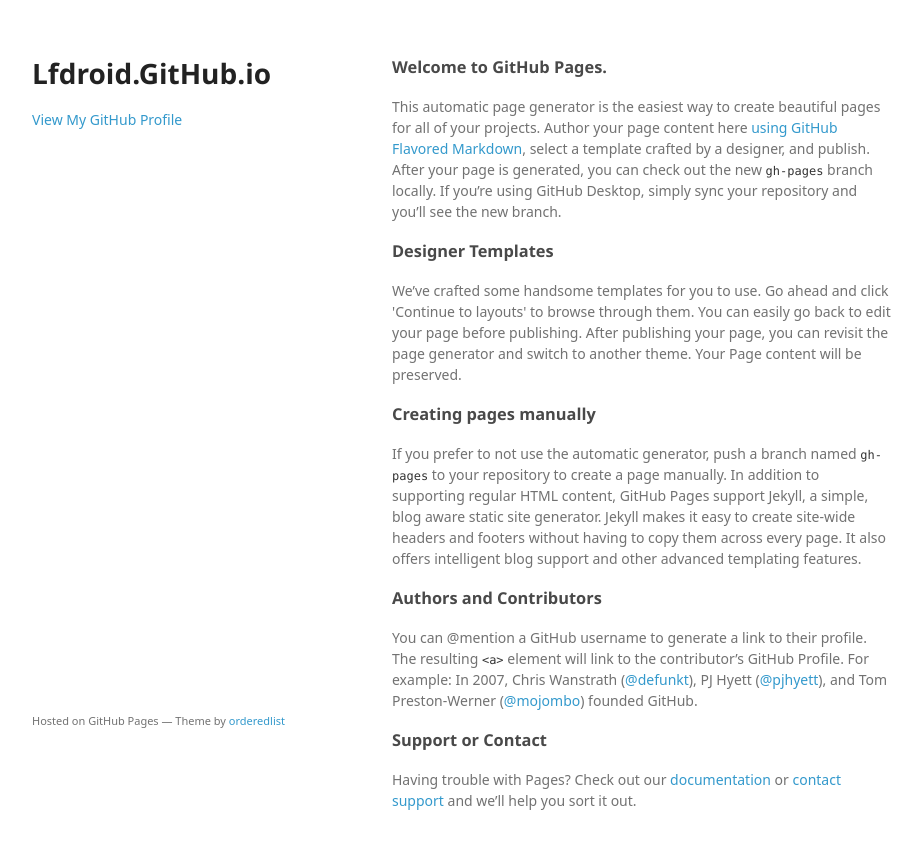
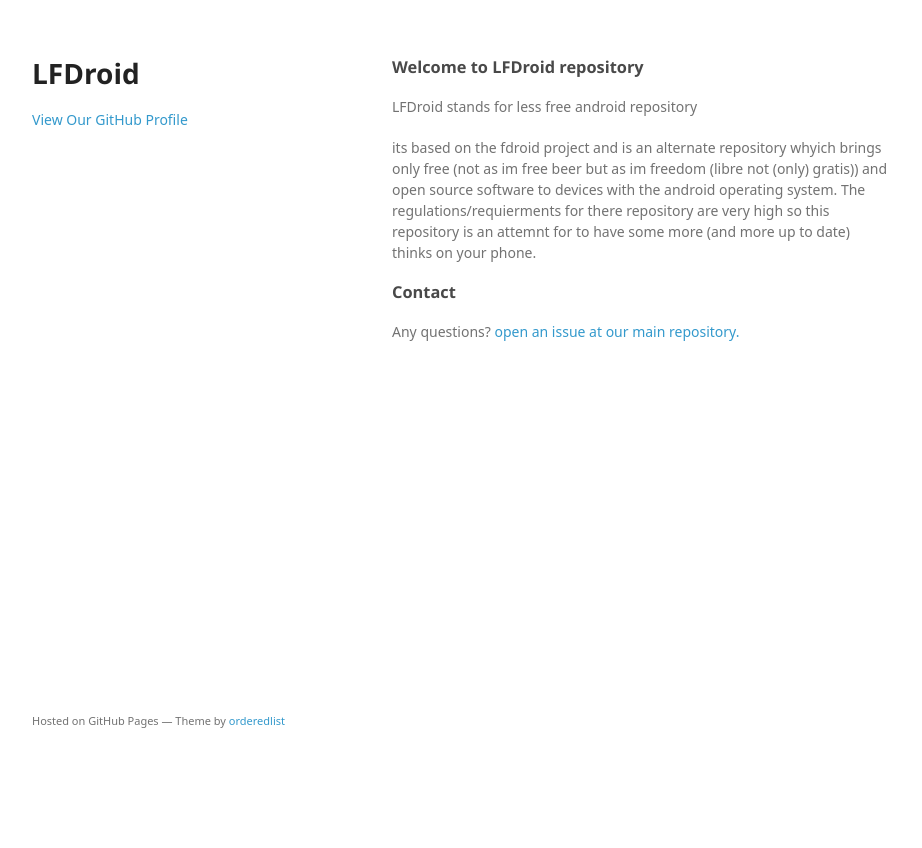
Before and after one commit to LFDroid/lfdroid.github.io, a plain HTML site: page index.html in a window 1280 px wide. Shown: the whole page, without its empty margins (178-1100 px from the left). After the commit the page ends 800 px from the top, so only its background shows below. Drawn offline with Linux system fonts and the light colour scheme; a web font is replaced by a local one.

Commit message:
adjust the main page to dont be a placeholder...

```diff
--- a/index.html
+++ b/index.html
@@ -3,7 +3,7 @@
   <head>
     <meta charset="utf-8">
     <meta http-equiv="X-UA-Compatible" content="chrome=1">
-    <title>Lfdroid.GitHub.io by LFDroid</title>
+    <title>LFDroid</title>
 
     <link rel="stylesheet" href="stylesheets/styles.css">
     <link rel="stylesheet" href="stylesheets/github-light.css">
@@ -15,38 +15,25 @@
   <body>
     <div class="wrapper">
       <header>
-        <h1>Lfdroid.GitHub.io</h1>
+        <h1>LFDroid</h1>
         <p></p>
 
 
-        <p class="view"><a href="https://github.com/LFDroid">View My GitHub Profile</a></p>
+        <p class="view"><a href="https://github.com/LFDroid">View Our GitHub Profile</a></p>
 
       </header>
       <section>
         <h3>
-<a id="welcome-to-github-pages" class="anchor" href="#welcome-to-github-pages" aria-hidden="true"><span aria-hidden="true" class="octicon octicon-link"></span></a>Welcome to GitHub Pages.</h3>
+<a id="welcome-to-github-pages" class="anchor" href="#welcome-to-github-pages" aria-hidden="true"><span aria-hidden="true" class="octicon octicon-link"></span></a>Welcome to LFDroid repository</h3>
 
-<p>This automatic page generator is the easiest way to create beautiful pages for all of your projects. Author your page content here <a href="https://guides.github.com/features/mastering-markdown/">using GitHub Flavored Markdown</a>, select a template crafted by a designer, and publish. After your page is generated, you can check out the new <code>gh-pages</code> branch locally. If you’re using GitHub Desktop, simply sync your repository and you’ll see the new branch.</p>
+<p>LFDroid stands for less free android repository</p>
 
+<p>its based on the fdroid project and is an alternate repository whyich brings only free (not as im free beer but as im freedom (libre not (only) gratis)) and open source software to devices with the android operating system. The regulations/requierments for there repository are very high so this repository is an attemnt for to have some more (and more up to date) thinks on your phone.
+</p>
 <h3>
-<a id="designer-templates" class="anchor" href="#designer-templates" aria-hidden="true"><span aria-hidden="true" class="octicon octicon-link"></span></a>Designer Templates</h3>
+<a id="contact" class="anchor" href="contact" aria-hidden="true"><span aria-hidden="true" class="octicon octicon-link"></span></a>Contact</h3>
 
-<p>We’ve crafted some handsome templates for you to use. Go ahead and click 'Continue to layouts' to browse through them. You can easily go back to edit your page before publishing. After publishing your page, you can revisit the page generator and switch to another theme. Your Page content will be preserved.</p>
-
-<h3>
-<a id="creating-pages-manually" class="anchor" href="#creating-pages-manually" aria-hidden="true"><span aria-hidden="true" class="octicon octicon-link"></span></a>Creating pages manually</h3>
-
-<p>If you prefer to not use the automatic generator, push a branch named <code>gh-pages</code> to your repository to create a page manually. In addition to supporting regular HTML content, GitHub Pages support Jekyll, a simple, blog aware static site generator. Jekyll makes it easy to create site-wide headers and footers without having to copy them across every page. It also offers intelligent blog support and other advanced templating features.</p>
-
-<h3>
-<a id="authors-and-contributors" class="anchor" href="#authors-and-contributors" aria-hidden="true"><span aria-hidden="true" class="octicon octicon-link"></span></a>Authors and Contributors</h3>
-
-<p>You can @mention a GitHub username to generate a link to their profile. The resulting <code>&lt;a&gt;</code> element will link to the contributor’s GitHub Profile. For example: In 2007, Chris Wanstrath (<a href="https://github.com/defunkt" class="user-mention">@defunkt</a>), PJ Hyett (<a href="https://github.com/pjhyett" class="user-mention">@pjhyett</a>), and Tom Preston-Werner (<a href="https://github.com/mojombo" class="user-mention">@mojombo</a>) founded GitHub.</p>
-
-<h3>
-<a id="support-or-contact" class="anchor" href="#support-or-contact" aria-hidden="true"><span aria-hidden="true" class="octicon octicon-link"></span></a>Support or Contact</h3>
-
-<p>Having trouble with Pages? Check out our <a href="https://help.github.com/pages">documentation</a> or <a href="https://github.com/contact">contact support</a> and we’ll help you sort it out.</p>
+<p>Any questions? <a href="https://github.com/LFDroid/lfdroid/issues" >open an issue at our main repository.</a></p>
       </section>
       <footer>
         <p><small>Hosted on GitHub Pages &mdash; Theme by <a href="https://github.com/orderedlist">orderedlist</a></small></p>
```
